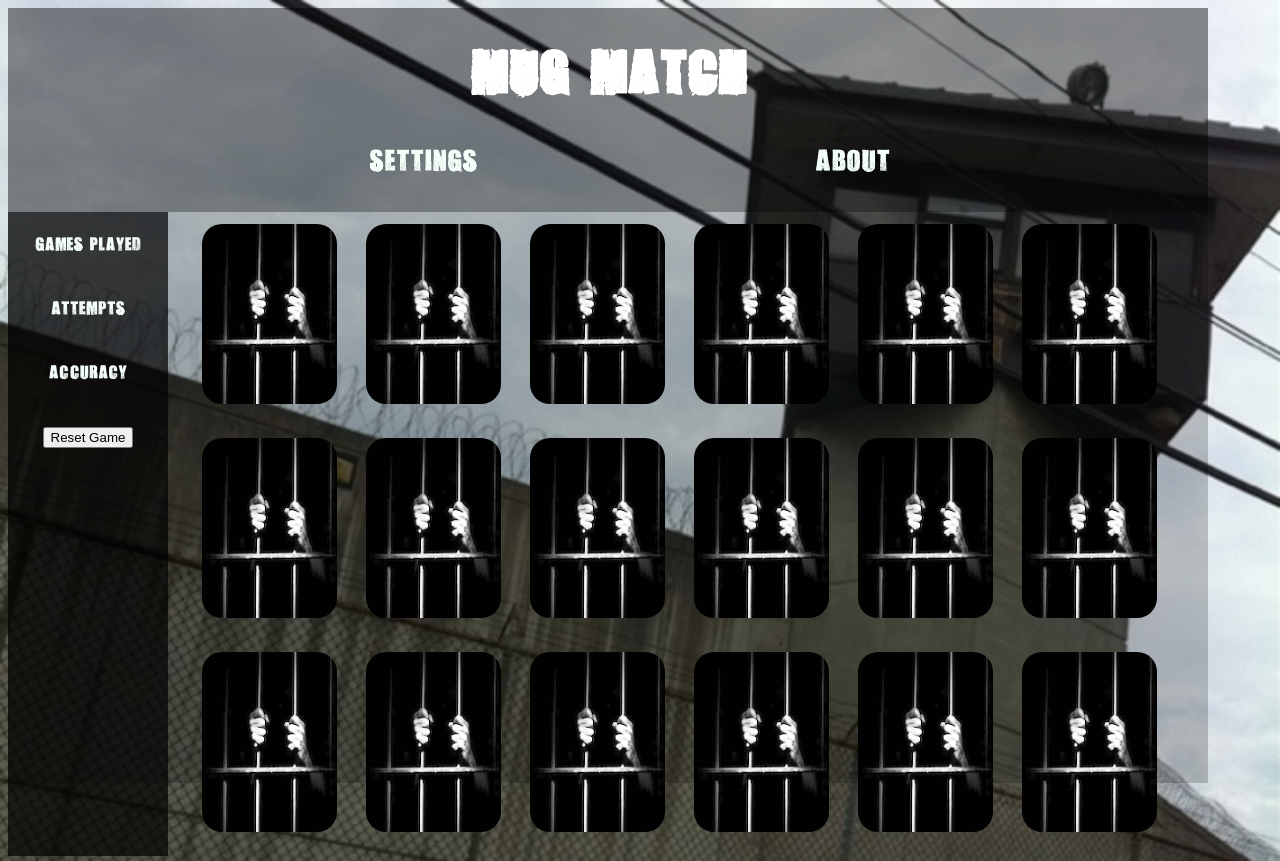
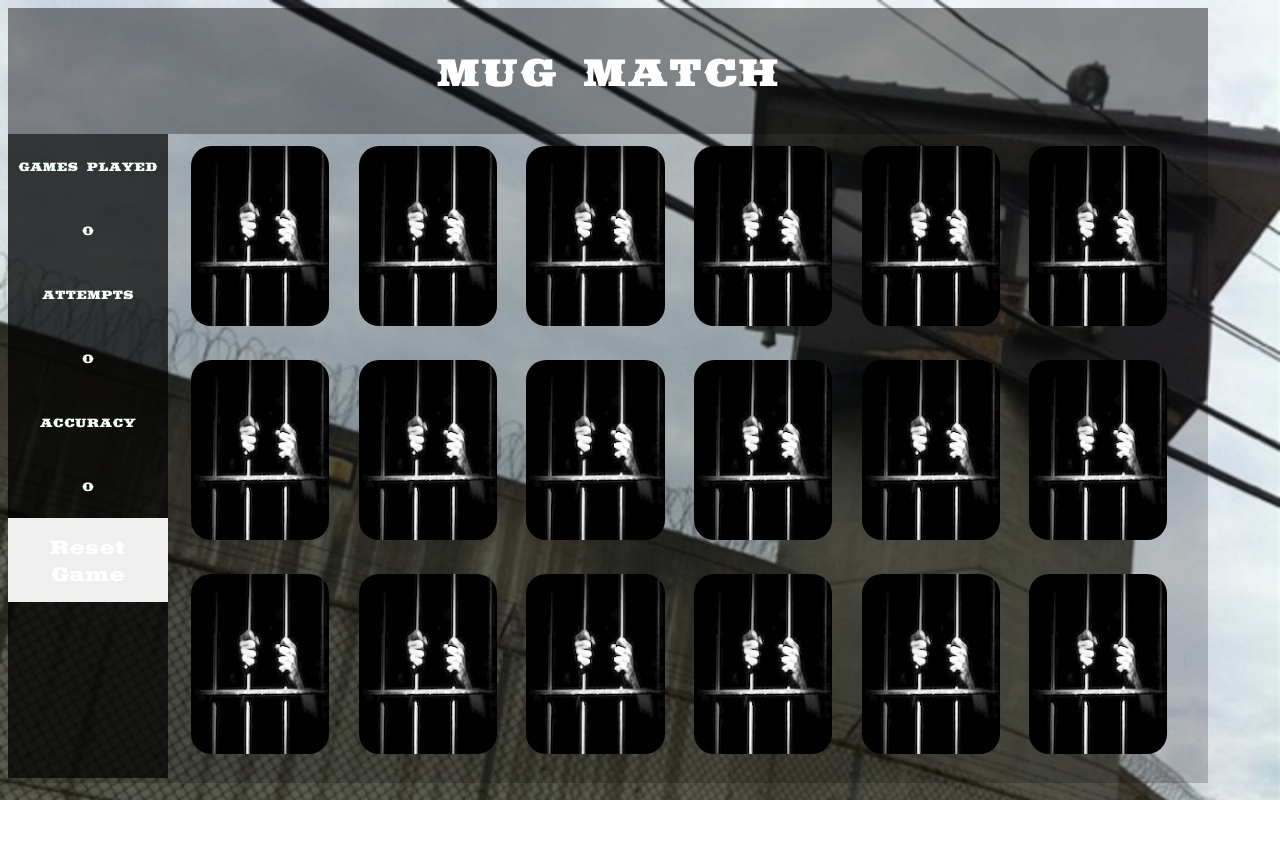
Before and after one commit to MarkJurkiewicz/match-the-mugshot, a plain HTML site: page index.html in a window 1280 px wide. After the commit the page ends 800 px from the top, so only its background shows below. Drawn offline with nearby package versions, Linux system fonts and the light colour scheme.

Commit message:
new font and styling

```diff
--- a/index.html
+++ b/index.html
@@ -12,12 +12,7 @@
 <div id="main-container">
     <div id="header-container">
         <header>
-
             <h1>MUG MATCH</h1>
-            <ul>
-                <li><a href="#">Settings</a></li>
-                <li><a href="about.html">About</a></li>
-            </ul>
         </header>
     </div>
 
@@ -27,15 +22,15 @@
     <div id="stats-container">
         <div class="games_played">
             <div class="label">Games Played</div>
-            <div class="value"></div>
+            <div class="value">0</div>
         </div>
         <div class="attempts">
             <div class="label">Attempts</div>
-            <div class="value"></div>
+            <div class="value">0</div>
         </div>
         <div class="accuracy">
             <div class="label">Accuracy</div>
-            <div class="value"></div>
+            <div class="value">0</div>
         </div>
         <button class="reset" type="submit">Reset Game</button>
     </div>
--- a/script.js
+++ b/script.js
@@ -47,6 +47,7 @@ function randomize() {
         "images/lohan.jpg",
         "images/michmug.jpg",
         "images/mug_prince.jpg",
+        "images/nolte.jpg",
         "images/OJ.jpg",
         "images/snoop.jpg"
     ];
--- a/style.css
+++ b/style.css
@@ -1,8 +1,9 @@
 /*CSS FOR GAME LAYOUT*/
 @font-face {
-    font-family: CookCountyJailhouse-Regular;
-    src: url(images/CookCountyJailhouse-Regular.ttf);
+    font-family: Saddlebag;
+    src: url(images/Saddlebag.ttf);
 }
+
 body {
     background: url("images/concordstate.jpg");
     background-size: cover;
@@ -18,7 +19,7 @@ header {
     width: 1198px;
     height: 25%;
     background-color: rgba(0, 0, 0, .3);
-    font-family: CookCountyJailhouse-Regular;
+    font-family: Saddlebag;
     font-size: 2vmax;
     color: white;
     padding:.1%;
@@ -53,7 +54,7 @@ a, a:visited {
     text-align:center;
     line-height:4;
     display:inline-block;
-    font-family: CookCountyJailhouse-Regular;
+    font-family: Saddlebag;
     font-size: 16px;
     text-transform: uppercase;
 }
@@ -70,8 +71,8 @@ a, a:visited {
 
 .card {
     display: inline-block;
-    width: 150px;
-    height: 200px;
+    width: 12vw;
+    height: 25vh;
     position: relative;
     margin: 5px;
     overflow: hidden;
@@ -97,7 +98,7 @@ img {
 }
 
 .gameover{
-    top: 6%;
+    top: 25%;
     text-align: center;
     position: absolute;
     display: none;
@@ -106,4 +107,17 @@ img {
     color: #674517;
     background-color: rgba(0, 0, 0, .8);
     width: 65%;
+    font-family: Saddlebag;
 }
+
+.reset {
+    font-family: Saddlebag;
+    border: none;
+    color: white;
+    padding: 15px 32px;
+    text-align: center;
+    text-decoration: none;
+    display: inline-block;
+    font-size: 2vmax;
+    cursor: pointer;
+}
```
Also changed, not shown: images/Saddlebag.ttf (added). Lines whose indentation alone changed are shown as unchanged.
